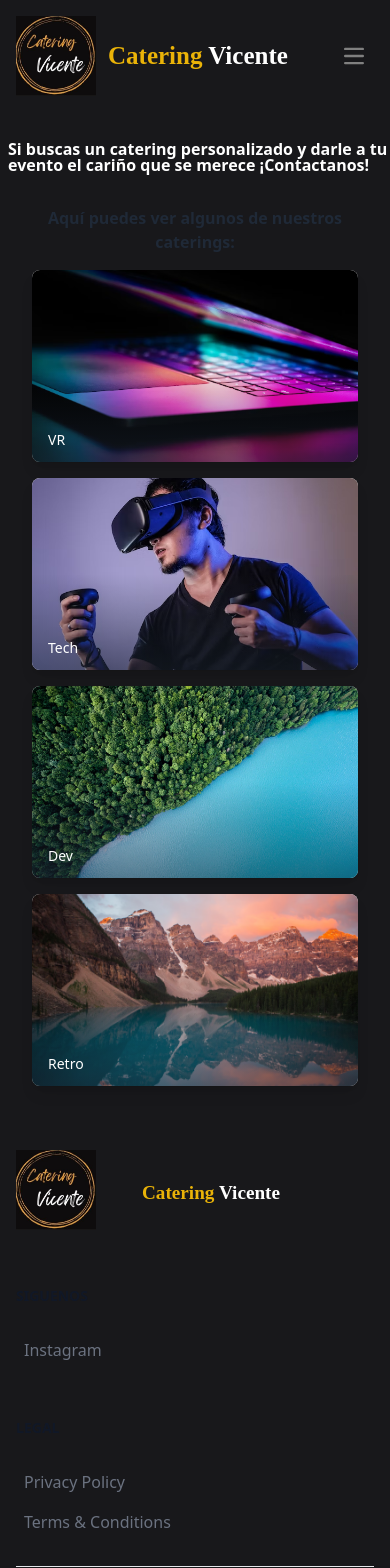
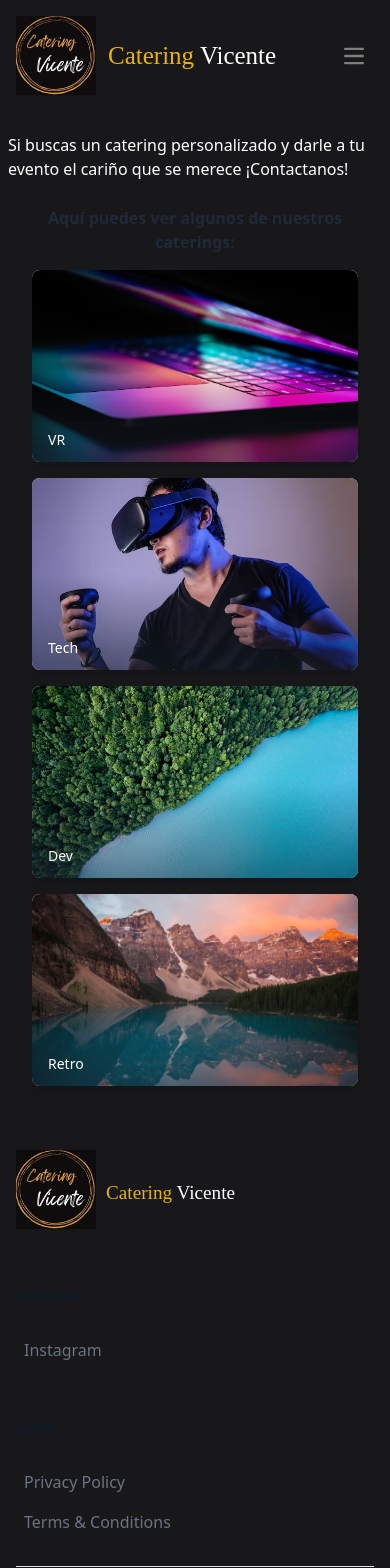
Before and after one commit to corax5/Proyecto-Catering, a Next.js app: page /Catering in a window 390 px wide. Shown: the top 1568 px of the page. Built offline with nearby package versions, Linux system fonts and the light colour scheme.

Commit message:
edit tittle

```diff
--- a/src/styles/globals.css
+++ b/src/styles/globals.css
@@ -148,8 +148,8 @@ body {
 
   .titulo {
     font-size: 25px;
-    font-family: 'Water Brush', cursive;
-    font-weight: bold;
+    font-family: 'Water Brush';
+
   }
 
   .text-5xl {
@@ -161,8 +161,9 @@ body {
   .text-xl {
     font-size: 1rem;
     margin-top: -50px;
-    line-height: 1rem;
+    line-height: 1.5rem;
     width: 100%;
+    font-weight: 400;
   }
 
   .form {
@@ -214,8 +215,8 @@ body {
   .self-center {
     align-items: center;
     margin-top: 5px;
-    font-family: 'Water Brush', cursive;
-    font-weight: bold;
+    font-family: 'Water Brush';
+    margin-left: -6px;
   }
 }
 
```
